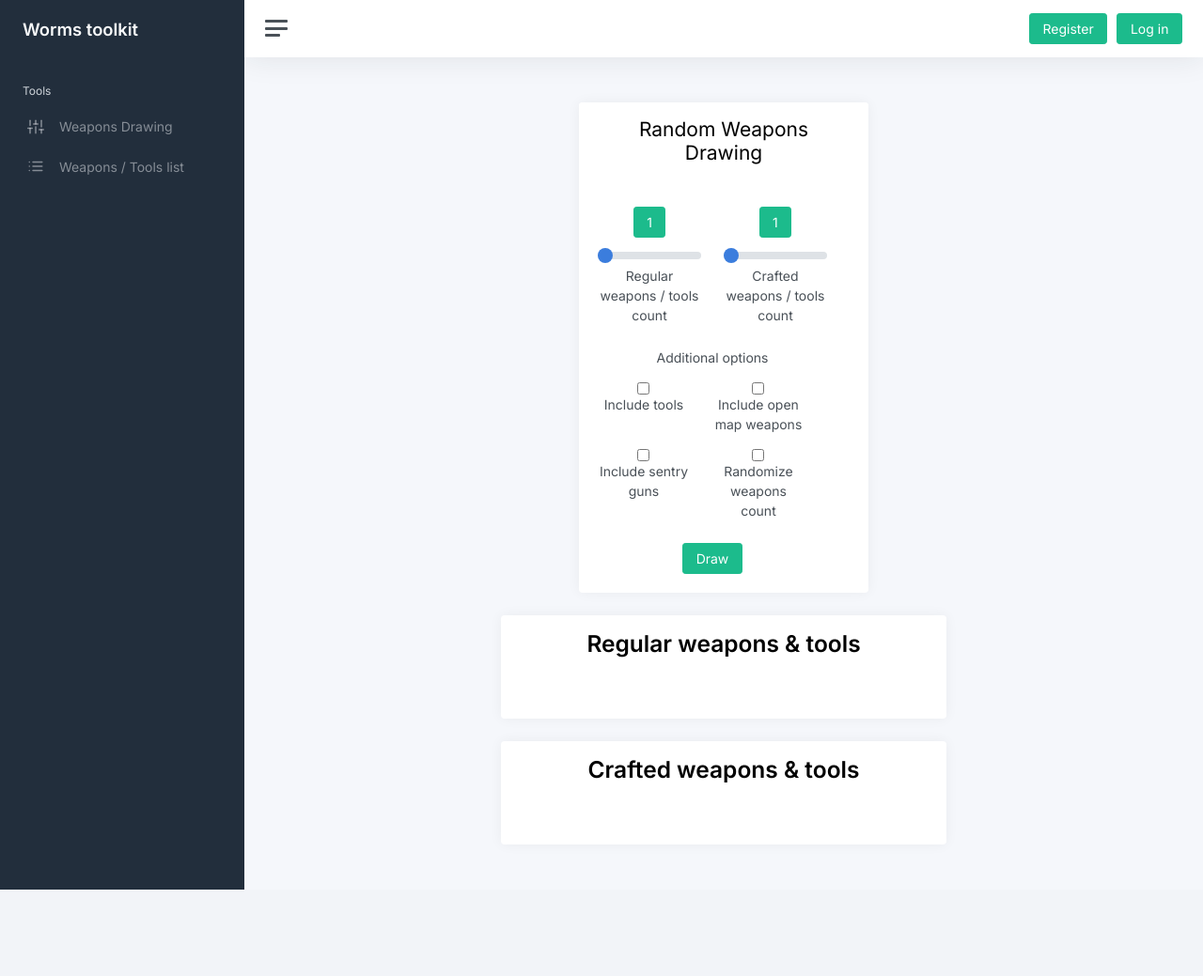
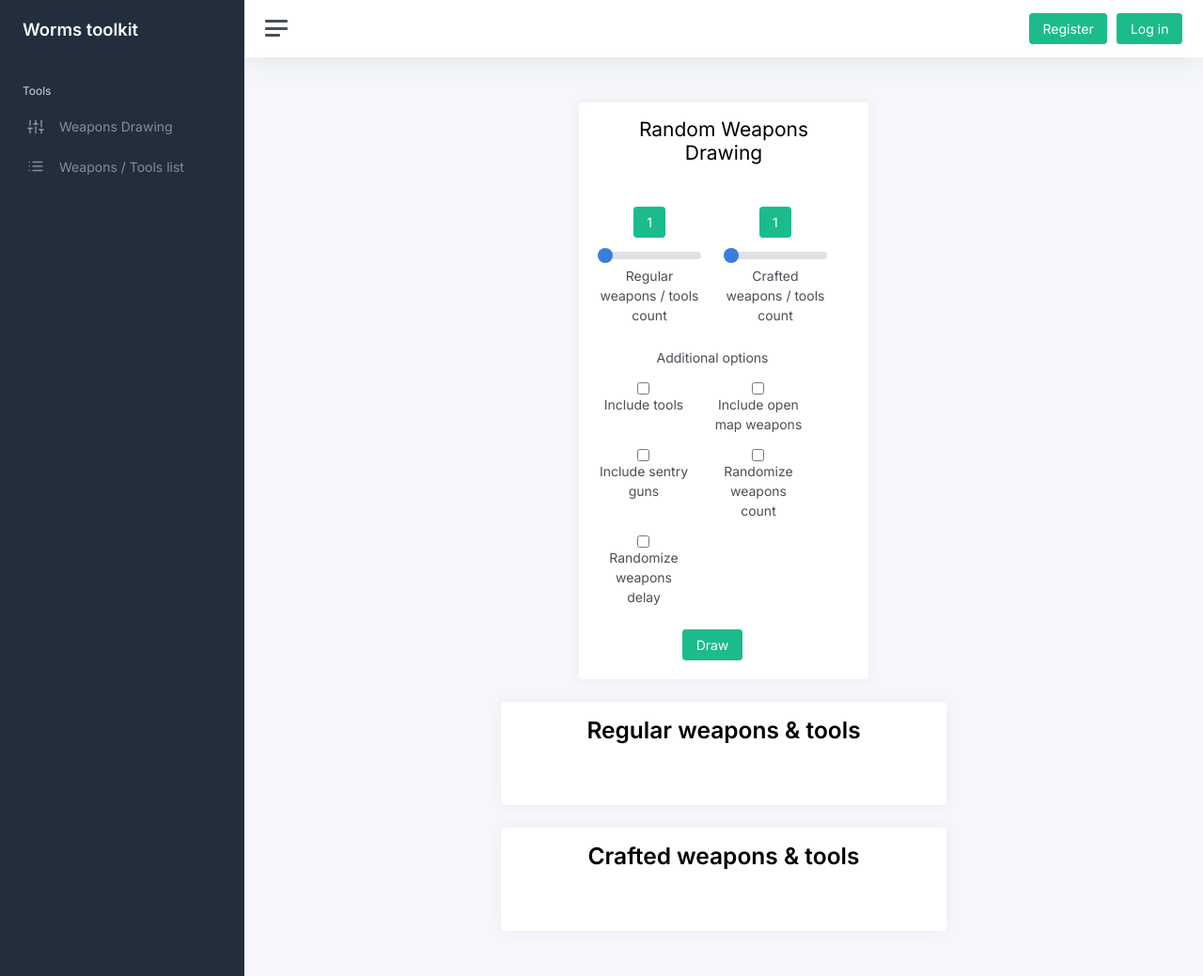
Before and after one commit to Atlis131/worms-sf, a Symfony app: template templates/pages/weapons/random.html.twig in a window 1280 px wide. Shown: the whole page at 94% size. Before the commit the page ends 947 px from the top, so only its background shows below. Run offline with Twig, Linux system fonts and the light colour scheme; the template is opened without the code that fills it, so the values that code supplies are empty; some libraries are stand-ins or nearby versions.

Commit message:
Added randomizing delay, tweaked count

```diff
--- a/templates/pages/user/log.html.twig
+++ b/templates/pages/user/log.html.twig
@@ -48,7 +48,7 @@
                 paginate: true,
                 searching: true,
                 order: [
-                    'id', 'desc'
+                    0, 'desc'
                 ],
                 ajax: {
                     url: "{{ path('user_logs_data') }}",
--- a/templates/pages/weapons/random.html.twig
+++ b/templates/pages/weapons/random.html.twig
@@ -85,6 +85,16 @@
                             </p>
                         </div>
                     </div>
+                    <div class="col-lg-12 row">
+                        <div class="col-lg-6">
+                            <p>
+                                <input type="checkbox" id="randomizeDelay">
+                                <label for="randomizeDelay">
+                                    {{ "Randomize weapons delay" }}
+                                </label>
+                            </p>
+                        </div>
+                    </div>
 
                 </div>
                 <div class="mt-2 text-center">
@@ -124,14 +134,20 @@
 
         function createWeaponEntry(weapon, parent) {
             let html = "";
-            html += "<div class='col-lg-4 mb-1' style='text-align: left'>";
+            html += "<div class='col-lg-4 mb-3' style='text-align: left'>";
             html += "<img width='35px' src='" + weapon.image + "'>";
-            html += "<span style='margin-left:5px; font-size:15px'>" + weapon.name + "</span>";
+            html += "<span style='margin-left:5px; font-size:15px'>" + weapon.name + "</span><br>";
 
-            if (weapon.count) {
-                let count = weapon.count === 10 ? '∞' : weapon.count;
+            if (weapon.count > 0) {
+                html += " Count: (" + weapon.count + ")";
+            } else if (weapon.count == 0) {
+                html += " Count: (" + '∞' + ")";
+            }
 
-                html += " (" + count + ")";
+            if (weapon.delay > 0) {
+                html += " Delay: [" + weapon.delay + "]";
+            } else if (weapon.delay == 0) {
+                html += " Delay: [" + 0 + "]";
             }
 
             html += "</div>";
@@ -160,6 +176,7 @@
             let includeOpenMapWeapons = $('#includeOpenMapWeapons').is(":checked");
             let includeSentryGuns = $('#includeSentryGuns').is(":checked");
             let randomizeCount = $('#randomizeCount').is(":checked");
+            let randomizeDelay = $('#randomizeDelay').is(":checked");
 
             if (includeTools) {
                 $('#craftedWeaponsHeader').text('Crafted weapons & tools');
@@ -178,7 +195,8 @@
                     'includeTools': includeTools,
                     'includeOpenMapWeapons': includeOpenMapWeapons,
                     'includeSentryGuns': includeSentryGuns,
-                    'randomizeCount': randomizeCount
+                    'randomizeCount': randomizeCount,
+                    'randomizeDelay': randomizeDelay
                 }
             }
             $.ajax(settings)
```
Also changed, not shown: src/Service/RandomWeaponsService.php (+28 -7 lines).
